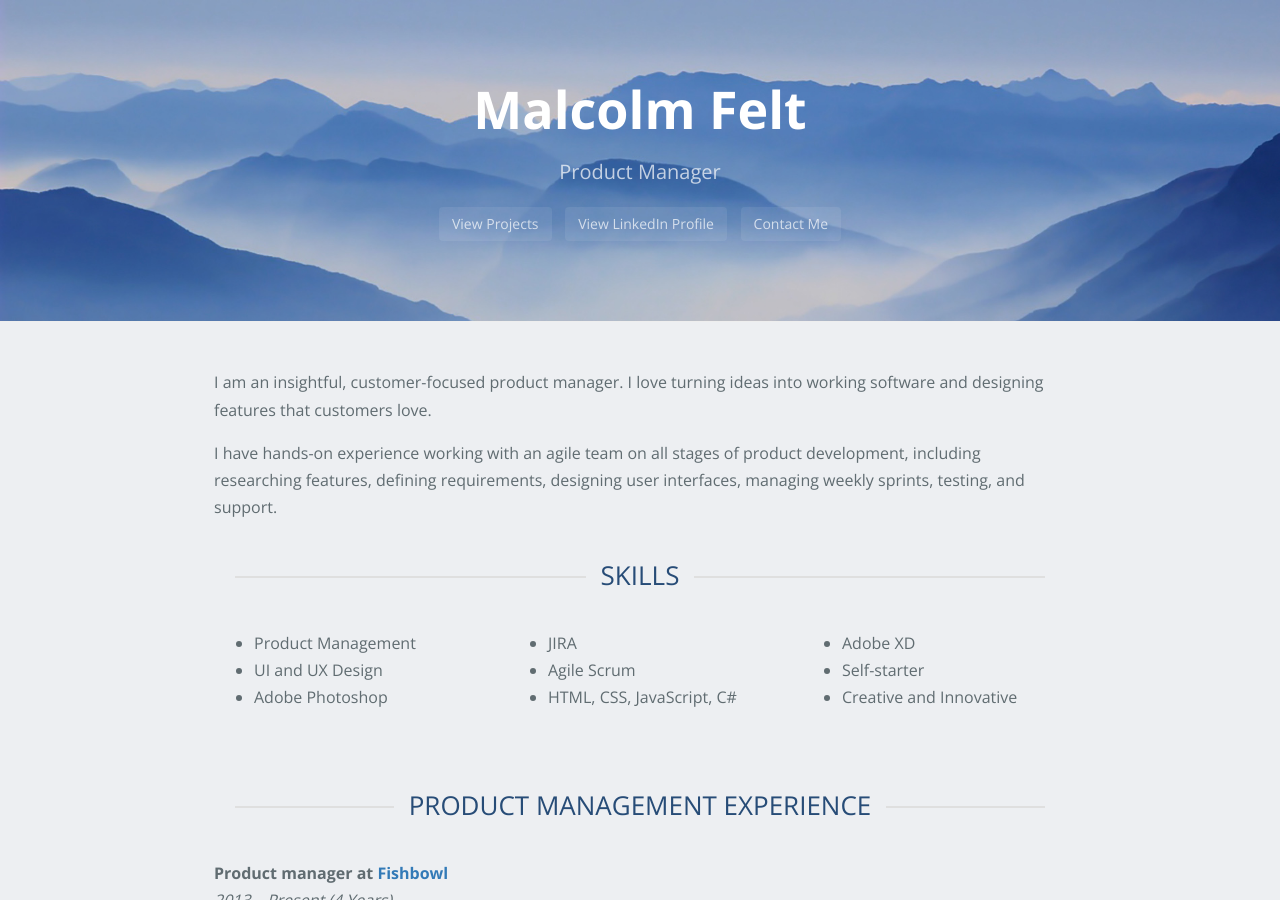
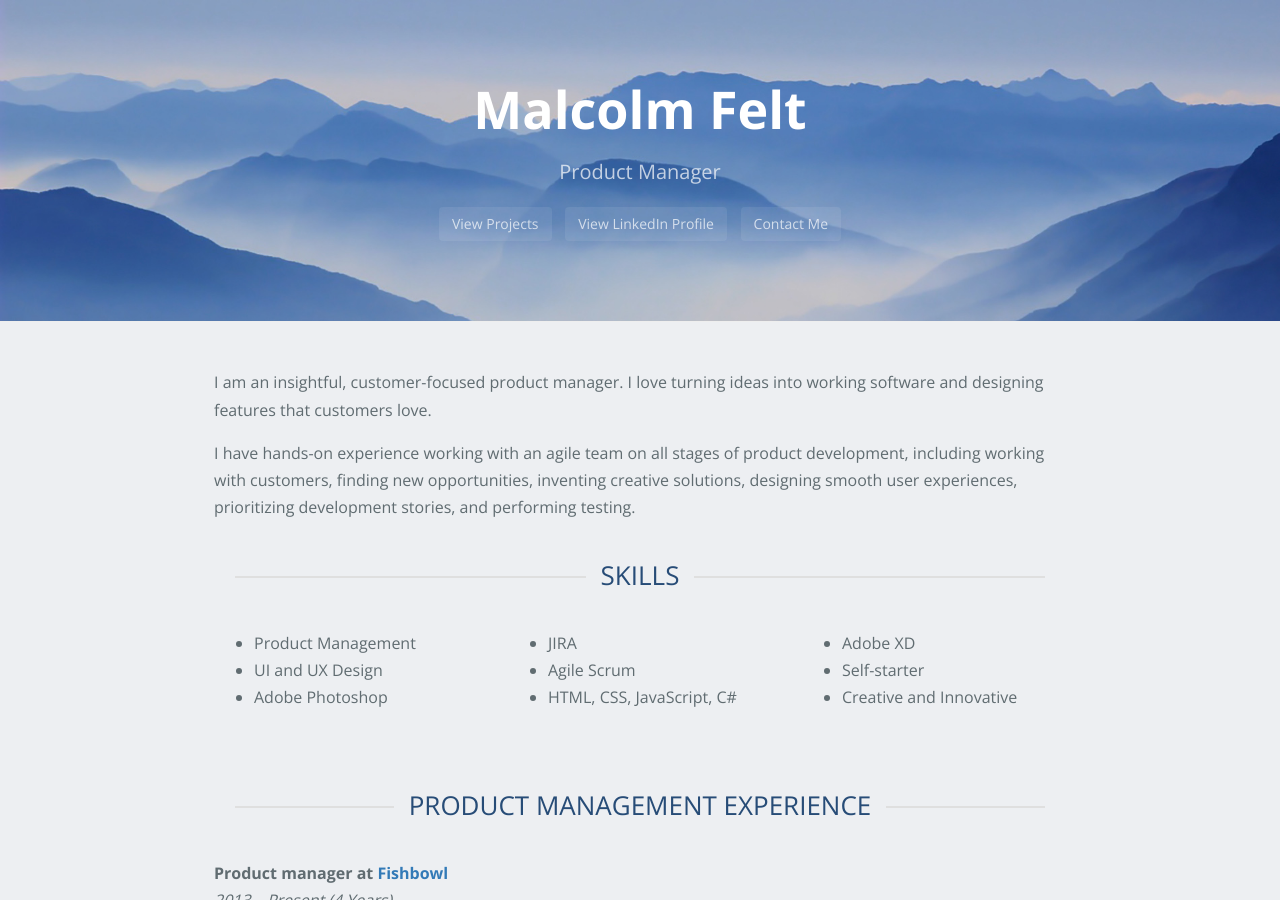
Before and after one commit to mfelt/mfelt.github.io, a Jekyll site: the page built from index.md, in a window 1280 px wide and 900 px high. Built offline with Jekyll 4.4.1, drawn with Linux system fonts in a browser that asks for light colours; nearby versions of some CDN libraries; our own code applies the rules of GitHub Pages for plain Markdown files.

Commit message:
Update index.md

```diff
--- a/index.md
+++ b/index.md
@@ -1,7 +1,7 @@
 <br>
 I am an insightful, customer-focused product manager. I love turning ideas into working software and designing features that customers love.
 
-I have hands-on experience working with an agile team on all stages of product development, including researching features, defining requirements, designing user interfaces, managing weekly sprints, testing, and support.
+I have hands-on experience working with an agile team on all stages of product development, including working with customers, finding new opportunities, inventing creative solutions, designing smooth user experiences, prioritizing development stories, and performing testing.
 
 <h2><span>Skills</span></h2>
 
```
